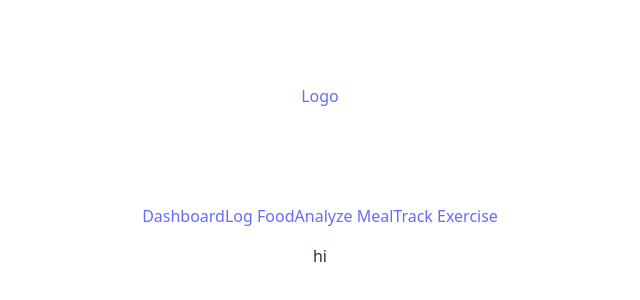
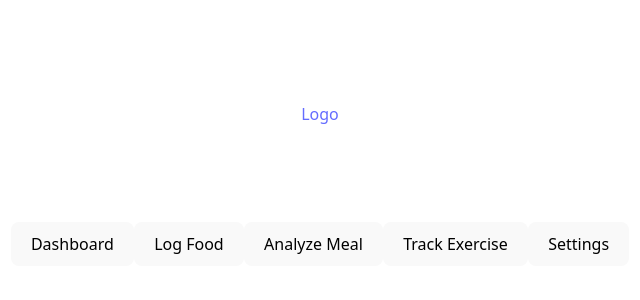
Before and after one commit to CMPT-276-SUMMER-2025/final-project-22-vines, a React (Vite) app in the folder react/healthmate/: page /dashboard in a window 1280 px wide. Shown: the part 228-528 px from the top of the page, without its empty margins (320-960 px from the left). Built offline with nearby package versions, Linux system fonts and the light colour scheme.

Commit message:
Modified navbar and dashboard
Added buttons to navbar
Added card structure to dashboard

```diff
--- a/react/healthmate/src/components/NavBar.jsx
+++ b/react/healthmate/src/components/NavBar.jsx
@@ -1,4 +1,14 @@
 import {Link} from "react-router-dom";
+
+function NavBarButton({destination, buttonText}) {
+    return (
+        <Link to={`/${destination}`}>
+            <button type="button">
+                {buttonText}
+            </button>
+        </Link>
+    )
+}
 
 function NavBar() {
     return (
@@ -7,10 +17,11 @@ function NavBar() {
                 <Link to="/">Logo</Link>
             </div>
             <div className="navbarLinks">
-                <Link to="/dashboard">Dashboard</Link>
-                <Link to="/dashboard">Log Food</Link>
-                <Link to="/dashboard">Analyze Meal</Link>
-                <Link to="/dashboard">Track Exercise</Link>
+                <NavBarButton destination={"dashboard"} buttonText={"Dashboard"}/>
+                <NavBarButton destination={"dashboard"} buttonText={"Log Food"}/>
+                <NavBarButton destination={"dashboard"} buttonText={"Analyze Meal"}/>
+                <NavBarButton destination={"dashboard"} buttonText={"Track Exercise"}/>
+                <NavBarButton destination={""} buttonText={"Settings"}/>
             </div>
         </nav>
     )
--- a/react/healthmate/src/pages/Dashboard.jsx
+++ b/react/healthmate/src/pages/Dashboard.jsx
@@ -5,8 +5,10 @@ function Dashboard() {
         <>
             <NavBar/>
             <div className="dashboard">
-                <p>hi</p>
-        </div>
+                <div className="loggedMeals"></div>
+                <div className="nutritionInfo"></div>
+                <div className="trackedExercises"></div>
+            </div>
         </>
     )
 }
```
